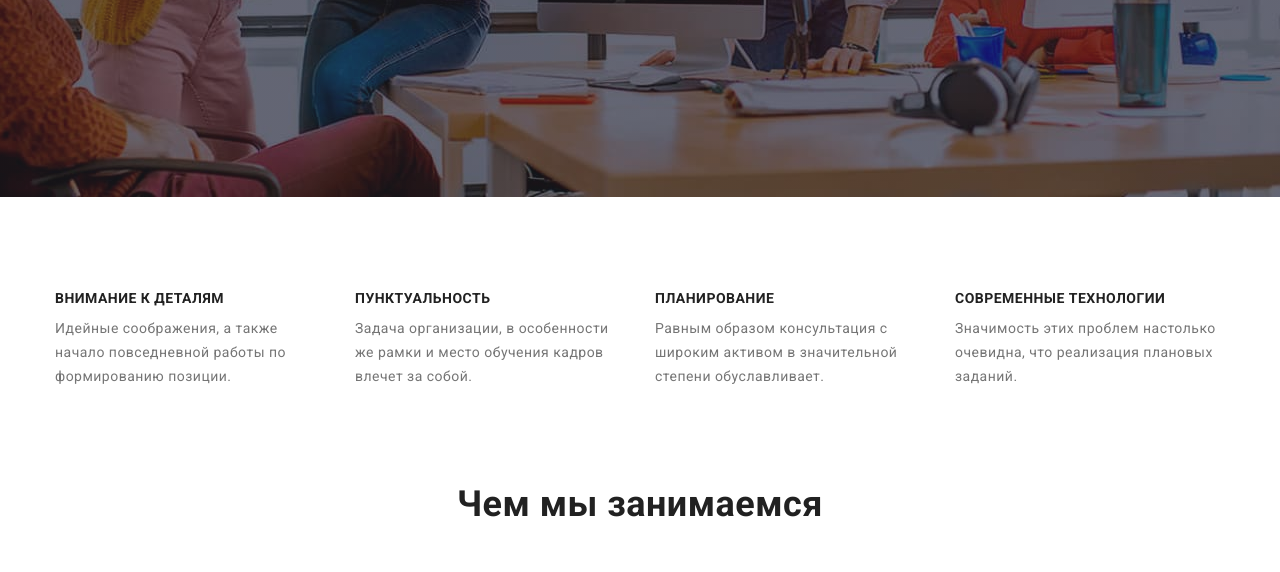
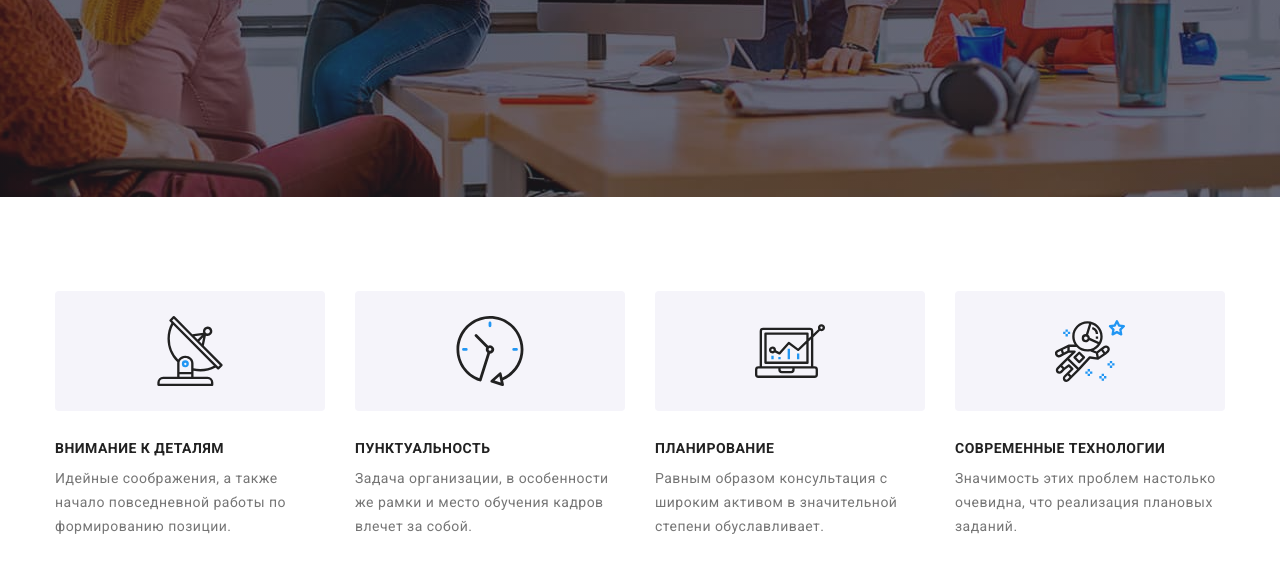
Before and after one commit to shvydkyi/goit-markup-hw-04, a plain HTML site: page index.html in a window 1280 px wide. Shown: the part 484-1056 px from the top of the page. Drawn offline with nearby package versions, Linux system fonts and the light colour scheme.

Commit message:
features-done

```diff
--- a/css/styles.css
+++ b/css/styles.css
@@ -299,6 +299,17 @@ margin-right: var(--card-set-gap);
   margin-right: var(--card-set-gap);
 }
 
+.features-icon {
+  width: 270px;
+  height: 120px;
+  background-color: var(--background-secondary-color);
+  margin-bottom: 30px;
+  border-radius: 4px;
+  display: flex;
+  align-items: center;
+  justify-content: center;
+}
+
 /* Услуги */
 
 img {
--- a/index.html
+++ b/index.html
@@ -48,7 +48,7 @@
 
     <main>
         <!-- Герой -->
-        <section class="hero overlay">
+        <section class="hero">
             <div class="container hero-container">
             <h1 class="hero-title">Эффективные решения для вашего бизнеса</h1>
             <button class="hero-btn">Заказать услугу</button>
@@ -61,18 +61,38 @@
             <h2 hidden>features</h2>
         <ul class="features-list list">
             <li class="features-list-item">
+                <div class="features-icon">
+                    <svg width="70px" height="70px">
+                        <use href="./images/icons.svg#icon-antenna-1"></use>
+                        </svg>
+                </div>
                 <h3 class="features-title">Внимание к деталям</h3>
                 <p class="features-text">Идейные соображения, а также начало повседневной работы по формированию позиции.</p>
             </li>
             <li class="features-list-item">
+                <div class="features-icon">
+                    <svg width="70px" height="70px">
+                        <use href="./images/icons.svg#icon-clock-1"></use>
+                    </svg>
+                    </div>
                 <h3 class="features-title">Пунктуальность</h3>
                 <p class="features-text">Задача организации, в особенности же рамки и место обучения кадров влечет за собой.</p>
             </li>
             <li class="features-list-item">
+                <div class="features-icon">
+                    <svg width="70px" height="70px">
+                        <use href="./images/icons.svg#icon-diagram-1"></use>
+                    </svg>
+                    </div>
                 <h3 class="features-title">Планирование</h3>
                 <p class="features-text">Равным образом консультация с широким активом в значительной степени обуславливает.</p>
             </li>
             <li class="features-list-item">
+                <div class="features-icon">
+                    <svg width="70px" height="70px">
+                        <use href="./images/icons.svg#icon-astronaut-1"></use>
+                    </svg>
+                    </div>
                 <h3 class="features-title">Современные технологии</h3>
                 <p class="features-text">Значимость этих проблем настолько очевидна, что реализация плановых заданий.</p>
             </li>
```
